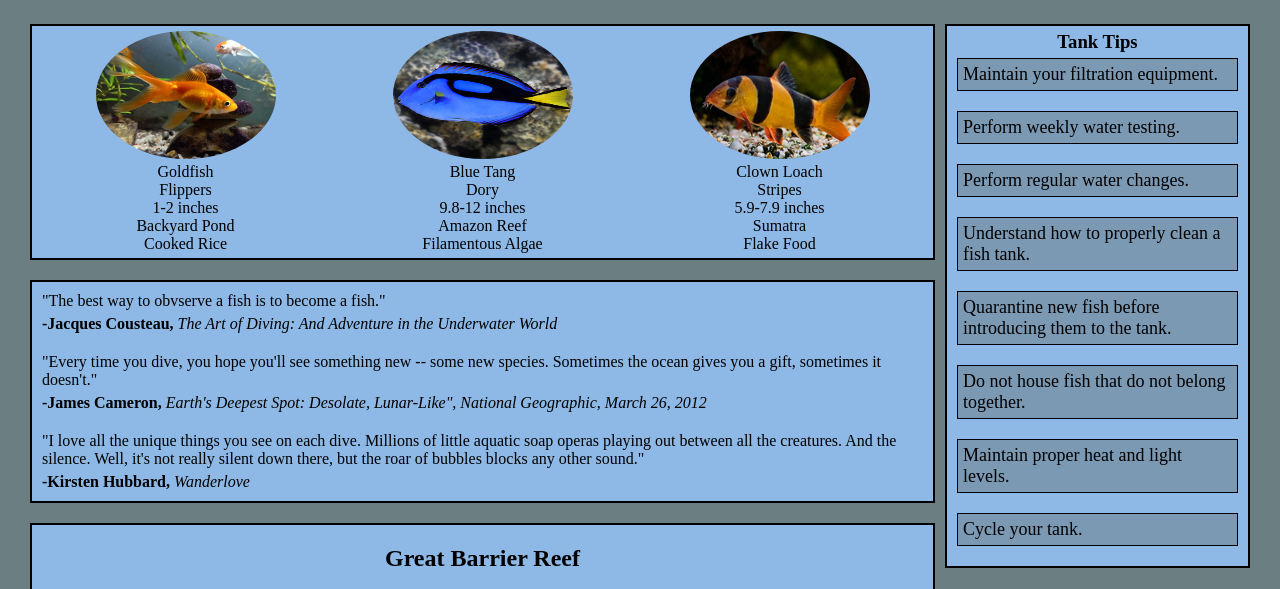
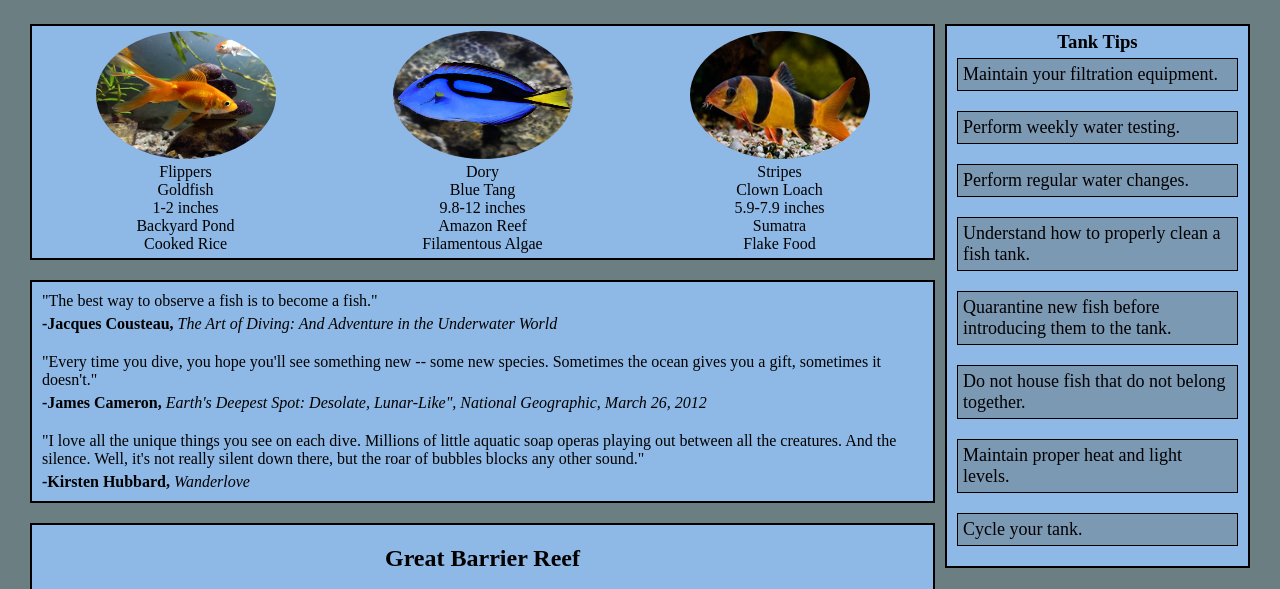
Before and after one commit to CtrlVaultDel/nss-aquarium, a plain HTML site: page index.html in a window 1280 px wide. Shown: the part 141-730 px from the top of the page. Drawn offline with Linux system fonts and the light colour scheme.

Commit message:
Added JavaScript to code to automatically fill in the list of fish

```diff
--- a/index.html
+++ b/index.html
@@ -18,39 +18,16 @@
     <main class="content">
         <!-- To be on the left side of the page -->
         <div class="column column--left">
+
             <!-- List of fish harvested -->
             <article class="fishList">
-                <section class="fish">
-                    <div class="fish__image"><img src="./images/goldfish.jpg" alt="Goldfish"></div>
-                    <div class="fish__species">Goldfish</div>
-                    <div class="fish__name">Flippers</div>
-                    <div class="fish__length">1-2 inches</div>
-                    <div class="fish__location">Backyard Pond</div>
-                    <div class="fish__diet">Cooked Rice</div>
-                </section>
-                <section class="fish">
-                    <div class="fish__image"><img src="./images/blueTang.jpg" alt="Blue Tang Fish"></div>
-                    <div class="fish__species">Blue Tang</div>
-                    <div class="fish__name">Dory</div>
-                    <div class="fish__length">9.8-12 inches</div>
-                    <div class="fish__location">Amazon Reef</div>
-                    <div class="fish__diet">Filamentous Algae</div>
-                </section>
-                <section class="fish">
-                    <div class="fish__image"><img src="./images/clownLoach.jpg" alt="Clown Loach Fish"></div>
-                    <div class="fish__species">Clown Loach</div>
-                    <div class="fish__name">Stripes</div>
-                    <div class="fish__length">5.9-7.9 inches</div>
-                    <div class="fish__location">Sumatra</div>
-                    <div class="fish__diet">Flake Food</div>
-                </section>
+               <!-- This will be automatically filled out by JavaScript -->
             </article>
-
             <!-- Quotes -->
             <article class="quotes">
                 <section class="quote">
                     <div class="quote__text">
-                        "The best way to obvserve a fish is to become a fish."
+                        "The best way to observe a fish is to become a fish."
                     </div>
                     <div class="quote__author">
                         <strong>-Jacques Cousteau, </strong>
@@ -179,5 +156,8 @@
             </aside>
         </div>
     </main>
+
+    <!-- Can also go in the <head> but it is down here in order to allow the page to load first instead of being slowed down PLUS this will make sure DOM JS works -->
+    <script type="module" src="scripts/main.js"></script>
 </body>
 </html>
--- /dev/null
+++ b/scripts/Fish.js
@@ -0,0 +1,16 @@
+/**
+ *  Fish which renders individual fish objects as HTML
+ */
+export const Fish = (fish) => {
+    // Returns a string of HTML
+    return `
+        <section class="fish card">
+            <div><img  class="fish__image image--card" src="./images/${fish.image}" /></div>
+            <div class="fish__name">${fish.name}</div>
+            <div class="fish__species">${fish.species}</div>
+            <div class="fish__length">${fish.length}</div>
+            <div class="fish__location">${fish.location}</div>
+            <div class="fish__diet">${fish.diet}</div>
+        </section>
+    `
+}
--- /dev/null
+++ b/scripts/FishList.js
@@ -0,0 +1,26 @@
+/**
+ *  FishList which renders individual fish objects as HTML
+ */
+
+// TODO: Import `useFish` from the data provider module
+// Bring in the copied array of fish
+import { useFish } from "./fishDataProvider.js";
+
+// Bring in the fish method that will allow us to make a function that puts HTML onto the page when we call it
+import { Fish } from "./Fish.js";
+
+export const FishList = () => {
+
+    // Get a reference to the `<article class="content">` element
+    const contentElement = document.querySelector(".fishList")
+    const allTheFish = useFish()
+
+    for (const fishObject of allTheFish){
+
+        //The right side of the assignment is always evaluated first
+        const fishHTML = Fish(fishObject);
+
+        // Add to the existing HTML in the content element
+        contentElement.innerHTML += fishHTML
+    }
+}
--- /dev/null
+++ b/scripts/fishDataProvider.js
@@ -0,0 +1,35 @@
+// This is separated so that the data can be kept safe and separate
+
+const fishCollection = [
+    {
+        image: "goldfish.jpg",
+        name: "Flippers",
+        species: "Goldfish",
+        diet: "Cooked Rice",
+        location: "Backyard Pond",
+        length: "1-2 inches"
+    },
+    {
+        image: "blueTang.jpg",
+        name: "Dory",
+        species: "Blue Tang",
+        diet: "Filamentous Algae",
+        location: "Amazon Reef",
+        length: "9.8-12 inches"
+    },
+    {
+        image: "clownLoach.jpg",
+        name: "Stripes",
+        species: "Clown Loach",
+        diet: "Flake Food",
+        location: "Sumatra",
+        length: "5.9-7.9 inches"
+    }
+]
+
+// Allow other modules to have access to this function
+export const useFish = () =>{
+    // Return a copy of fishCollection array
+    // If you don't give any arguments to slice, it copies the entire array
+    return fishCollection.slice()
+}
--- /dev/null
+++ b/scripts/main.js
@@ -0,0 +1,6 @@
+// Any JS that needs to be pushed when the page loads should be inside of main.js
+
+import { FishList } from "./FishList.js";
+
+// Immediately call the FishList function when the page loads
+FishList();
--- a/styles/main.css
+++ b/styles/main.css
@@ -1,3 +1,12 @@
+.fishList{
+    border: solid black 2px;
+    display: flex;
+    flex-wrap:wrap;
+    text-align: center;
+    justify-content: space-around;
+    padding: 5px;
+}
+
 .logo{
     text-align: center;
     margin: auto;
@@ -28,15 +37,6 @@
 body{
     margin: 0 25px;
     background-color: #6B7F82;
-}
-
-.fishList{
-    border: solid black 2px;
-    display: flex;
-    flex-wrap:wrap;
-    text-align: center;
-    justify-content: space-around;
-    padding: 5px;
 }
 
 .tankTips, .quotes, .locations{
```
